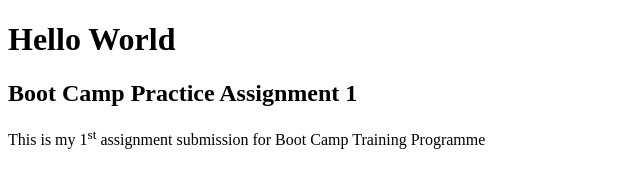
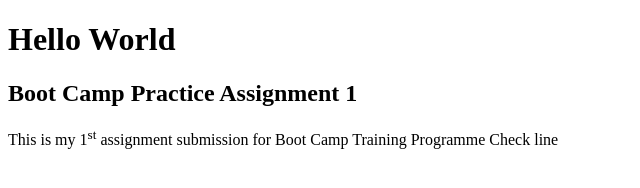
Before and after one commit to Habibaeo/BootCamp-practice-1, a plain HTML site: page index.html in a window 1280 px wide. Shown: the full height of the page, 0-640 px from the left. Drawn offline with Linux system fonts and the light colour scheme.

Commit message:
updated index.html

```diff
--- a/index.html
+++ b/index.html
@@ -8,7 +8,8 @@
 <body>
     <h1>Hello World</h1>
     <h2>Boot Camp Practice Assignment 1</h2>
-    <p> This is my 1<sup>st</sup> assignment submission for Boot Camp Training Programme </p>
+    <p1> This is my 1<sup>st</sup> assignment submission for Boot Camp Training Programme </p1>
+    <P2> Check line </P2>
 
 </body>
 </html>
```
Also changed, not shown: 1 other file.
